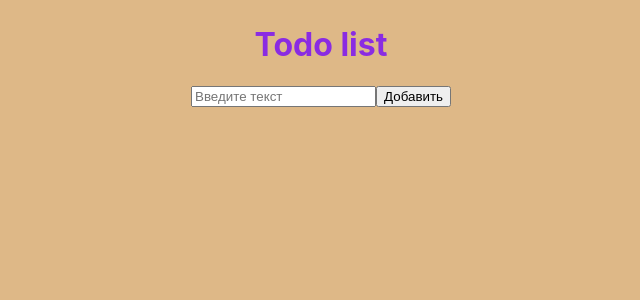
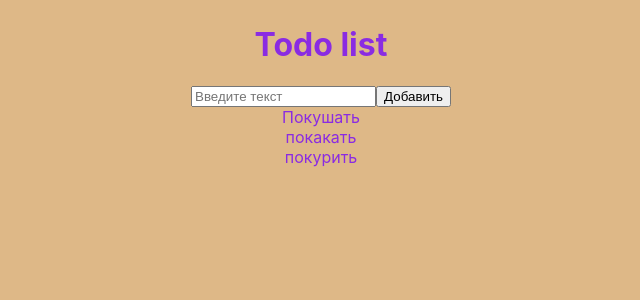
Before and after one commit to LODJEN2002/test-task-todo, a React (Create React App) app: page / in a window 1280 px wide. Shown: the top 300 px of the page, without its empty margins (319-959 px from the left). Built offline with nearby package versions, Linux system fonts and the light colour scheme.

Commit message:
create businessList component

```diff
--- a/src/App.js
+++ b/src/App.js
@@ -1,19 +1,24 @@
 import { useState } from 'react';
 import './App.css';
+import BusinessList from './components/BusinessList/BusinessList';
 
 function App() {
-  const [text, setText] = useState('')
+  const [text, setText] = useState('');
+  const todoArr = ['Покушать', 'покакать', 'покурить'];
+  console.log(todoArr.length)
+  console.log(todoArr.map(el => console.log(el)))
 
   function onChange(event) {
     setText(event.target.value)
   }
 
   function asd() {
-    console.log(text)
+    todoArr.push(text)
+    console.log(todoArr)
   }
 
   return (
-    <div className="App">
+    <main className="App">
       <h1>
         Todo list
       </h1>
@@ -25,7 +30,9 @@ function App() {
       <button onClick={asd}>
         Добавить
       </button>
-    </div>
+      <BusinessList
+        arr={todoArr} />
+    </main>
   );
 }
 
--- /dev/null
+++ b/src/components/BusinessList/Business/Business.jsx
@@ -0,0 +1,12 @@
+import React from 'react';
+
+const Business = (props) => {
+    const { text } = props
+    return (
+        <div onClick={(e) => console.log(e)}>
+            {text}
+        </div>
+    );
+};
+
+export default Business;
--- /dev/null
+++ b/src/components/BusinessList/BusinessList.jsx
@@ -0,0 +1,19 @@
+import React from 'react';
+import Business from './Business/Business';
+
+const BusinessList = (props) => {
+    const {arr} = props
+    // console.log(arr.map(el => console.log(el)))
+    // console.log(arr)
+    return (
+        <div>
+            {arr.map((el) => (
+                <Business
+                text={el}
+                />
+            ))}
+        </div>
+    );
+};
+
+export default BusinessList;
```
Also changed, not shown: src/components/BusinessList/Business/Business.css (added), src/components/BusinessList/BusinessList.css (added).
